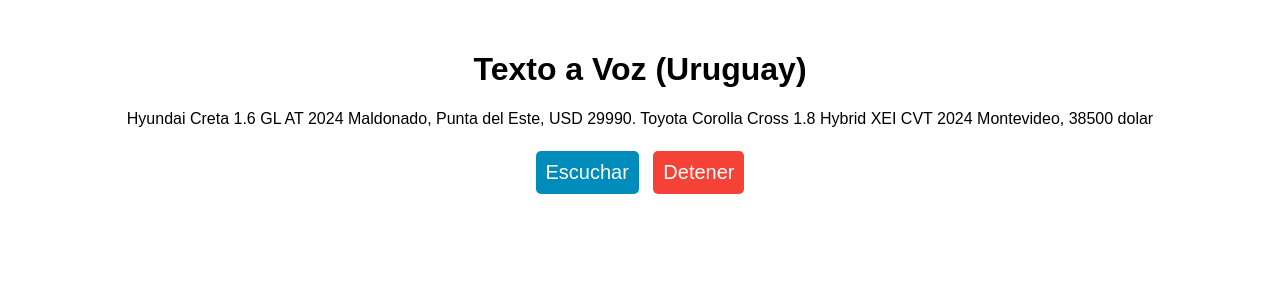
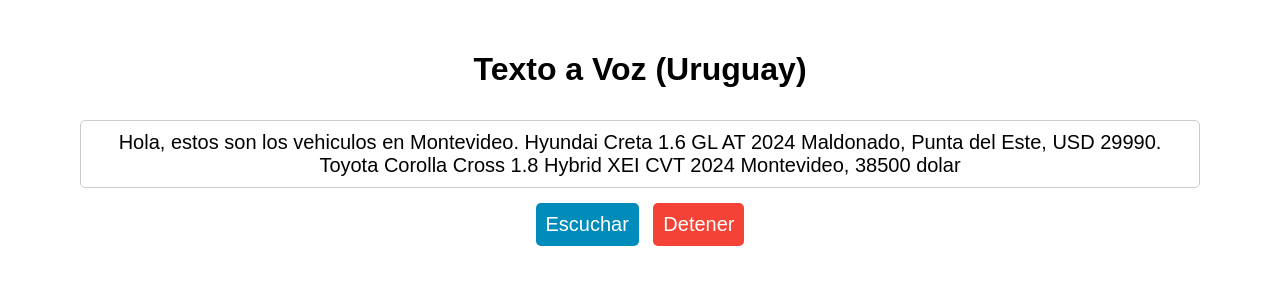
Before and after one commit to GammaPegasi/GammaPegasi.github.io, a plain HTML site: page speechHighLight.html in a window 1280 px wide. Both pictures are taken after a click on the button "Escuchar". Drawn offline with Linux system fonts and the light colour scheme.

Commit message:
Update speechHighLight.html

```diff
--- a/speechHighLight.html
+++ b/speechHighLight.html
@@ -11,7 +11,7 @@
             margin: 20px;
             padding: 10px;
         }
-        #textDisplay {
+        #textInput {
             font-size: 20px;
             width: 90%;
             margin: 10px auto;
@@ -49,13 +49,21 @@
 <body>
 
     <h1>Texto a Voz (Uruguay)</h1>
+
     <div id="textInput">
+        Hola, estos son los vehiculos en Montevideo.
+
         Hyundai Creta 1.6 GL AT 2024
         Maldonado, Punta del Este, USD 29990.
 
         Toyota Corolla Cross 1.8 Hybrid XEI CVT 2024
         Montevideo, 38500 dolar
+
     </div>
+
+
+
+
     <br>
     <button class="speak-btn" onclick="speakText()">Escuchar</button>
     <button class="stop-btn" onclick="stopText()">Detener</button>
@@ -66,10 +74,10 @@
         let words = [];
 
         function speakText() {
-            const textDisplay = document.getElementById("textDisplay");
-            const text = textDisplay.innerText;
+            const textInput = document.getElementById("textInput");
+            const text = textInput.innerText;
             words = text.split(" ");
-            textDisplay.innerHTML = words.map(word => `<span>${word}</span>`).join(" ");
+            textInput.innerHTML = words.map(word => `<span>${word}</span>`).join(" ");
 
             utterance = new SpeechSynthesisUtterance(text);
             utterance.lang = "es-UY"; // Español (Uruguay)
@@ -78,7 +86,7 @@
 
             let wordIndex = 0;
             utterance.onboundary = function(event) {
-                const spans = document.querySelectorAll("#textDisplay span");
+                const spans = document.querySelectorAll("#textInput span");
                 spans.forEach(span => span.classList.remove("highlight"));
                 if (wordIndex < spans.length) {
                     spans[wordIndex].classList.add("highlight");
```
